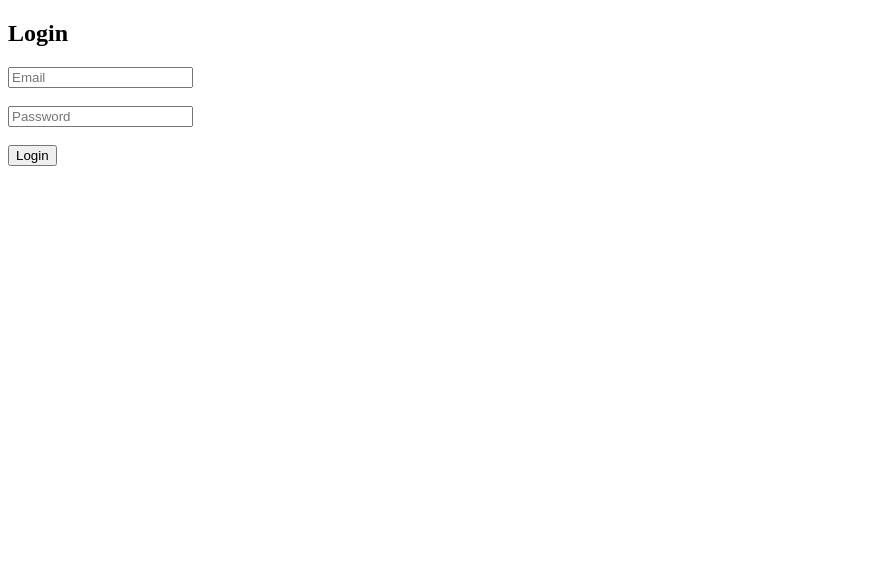
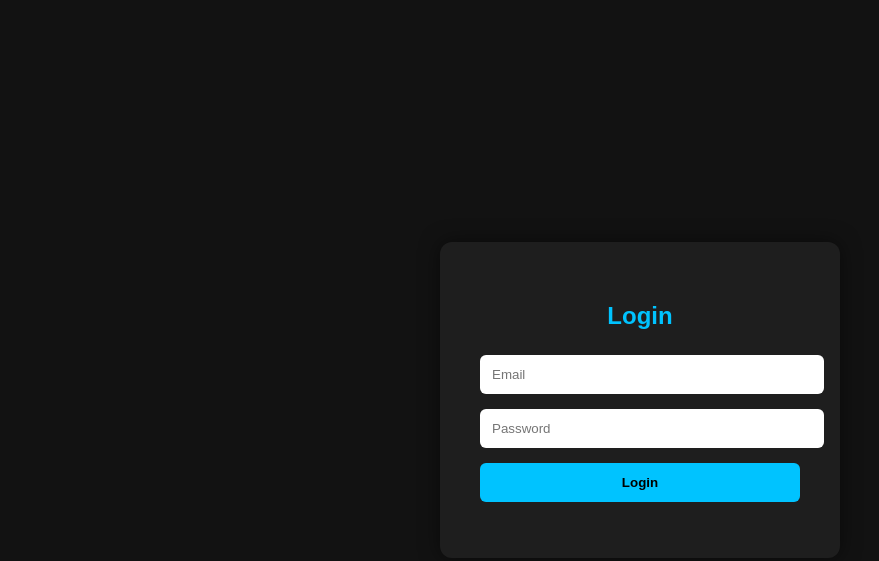
Before and after one commit to suaiimo22/bus-booking, a website: page public/login.html in a window 1280 px wide. Shown: the whole page, without its empty margins (0-879 px from the left). Drawn offline with Linux system fonts and the light colour scheme.

Commit message:
upgrade login productionready

```diff
--- a/public/login.html
+++ b/public/login.html
@@ -2,51 +2,119 @@
 <html>
 <head>
 <title>Login</title>
+
+<style>
+body {
+margin: 0;
+background: #121212;
+font-family: Arial, sans-serif;
+display: flex;
+justify-content: center;
+align-items: center;
+height: 100vh;
+color: white;
+}
+
+.login-container {
+background: #1e1e1e;
+padding: 40px;
+border-radius: 12px;
+width: 320px;
+box-shadow: 0 0 20px rgba(0,0,0,0.5);
+}
+
+h2 {
+text-align: center;
+margin-bottom: 25px;
+color: #00c3ff;
+}
+
+input {
+width: 100%;
+padding: 12px;
+margin-bottom: 15px;
+border-radius: 6px;
+border: none;
+outline: none;
+}
+
+button {
+width: 100%;
+padding: 12px;
+border: none;
+border-radius: 6px;
+background: #00c3ff;
+font-weight: bold;
+cursor: pointer;
+}
+
+button:hover {
+opacity: 0.9;
+}
+
+#message {
+text-align: center;
+margin-top: 15px;
+color: #ff4d4d;
+}
+</style>
 </head>
+
 <body>
 
+<div class="login-container">
 <h2>Login</h2>
 
 <form id="loginForm">
-<input type="email" id="email" placeholder="Email" required><br><br>
-<input type="password" id="password" placeholder="Password" required><br><br>
+<input type="email" id="email" placeholder="Email" required>
+<input type="password" id="password" placeholder="Password" required>
 <button type="submit">Login</button>
 </form>
 
 <p id="message"></p>
+</div>
 
 <script>
-console.log("Script jalan");
-
 const form = document.getElementById("loginForm");
 
-form.addEventListener("submit", function(event) {
+form.addEventListener("submit", async function(event) {
 event.preventDefault();
 
 const email = document.getElementById("email").value;
 const password = document.getElementById("password").value;
 
-fetch("/login", {
+try {
+const response = await fetch("/login", {
 method: "POST",
 headers: {
 "Content-Type": "application/json"
 },
 body: JSON.stringify({ email, password })
-})
-.then(response => response.json())
-.then(data => {
-console.log(data); // TAMBAH INI
+});
 
-if (data.token) {
+const data = await response.json();
+
+if (response.ok && data.token) {
 localStorage.setItem("token", data.token);
+
+// Decode token untuk cek role
+const payload = JSON.parse(atob(data.token.split(".")[1]));
+
+if (payload.role === "admin") {
+window.location.href = "admin-dashboard.html";
+} else {
 window.location.href = "index.html";
+}
+
 } else {
-document.getElementById("message").innerText = data.message;
+document.getElementById("message").innerText =
+data.message || "Login gagal";
 }
-})
-.catch(error => {
-document.getElementById("message").innerText = "Error login";
-});
+
+} catch (error) {
+document.getElementById("message").innerText =
+"Server error. Coba lagi.";
+}
 });
 </script>
 
```
